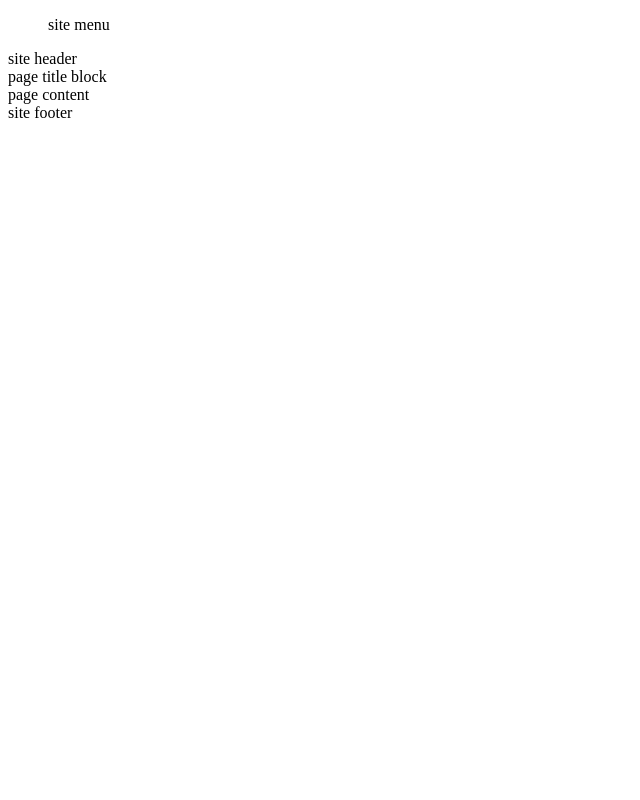
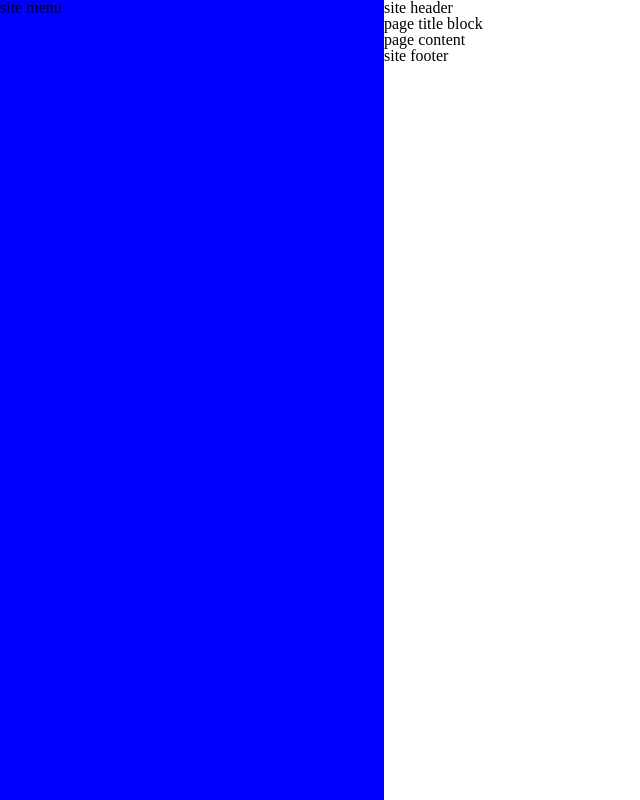
Before and after one commit to the-perch/vx, a plain HTML site: page auth.html in a window 1280 px wide. Shown: the whole page, without its empty margins (0-640 px from the left). Drawn offline with Linux system fonts and the light colour scheme; the site is published under a folder, as on GitHub Pages, so addresses that start at the root find nothing.

Commit message:
Update 2019-08-02T23:59:17.518Z

```diff
--- a/auth.html
+++ b/auth.html
@@ -1 +1 @@
-<!doctype html><html lang=en><head><meta charset=UTF-8><meta name=viewport content="width=device-width, initial-scale=1.0"><meta http-equiv=X-UA-Compatible content="ie=edge"><title>VX Title</title><link rel=stylesheet type=text/css href=/css/style.css></head><body></body></html><div class=wrap><menu class=menu>site menu</menu><div class=main><header class=header>site header</header><section class=page-title>page title block</section><section class=content>page content</section><footer class=footer>site footer</footer></div></div>
+<!doctype html><html lang=en><head><meta charset=UTF-8><meta name=viewport content="width=device-width, initial-scale=1.0"><meta http-equiv=X-UA-Compatible content="ie=edge"><title>VX Title</title><link rel=stylesheet type=text/css href=./css/style.css></head><body></body></html><div class=wrap><menu class=menu>site menu</menu><div class=main><header class=header>site header</header><section class=page-title>page title block</section><section class=content>page content</section><footer class=footer>site footer</footer></div></div>
```
Also changed, not shown: contracts/header.html (added, +1 -0 lines), index.html (+1 -1 lines).
